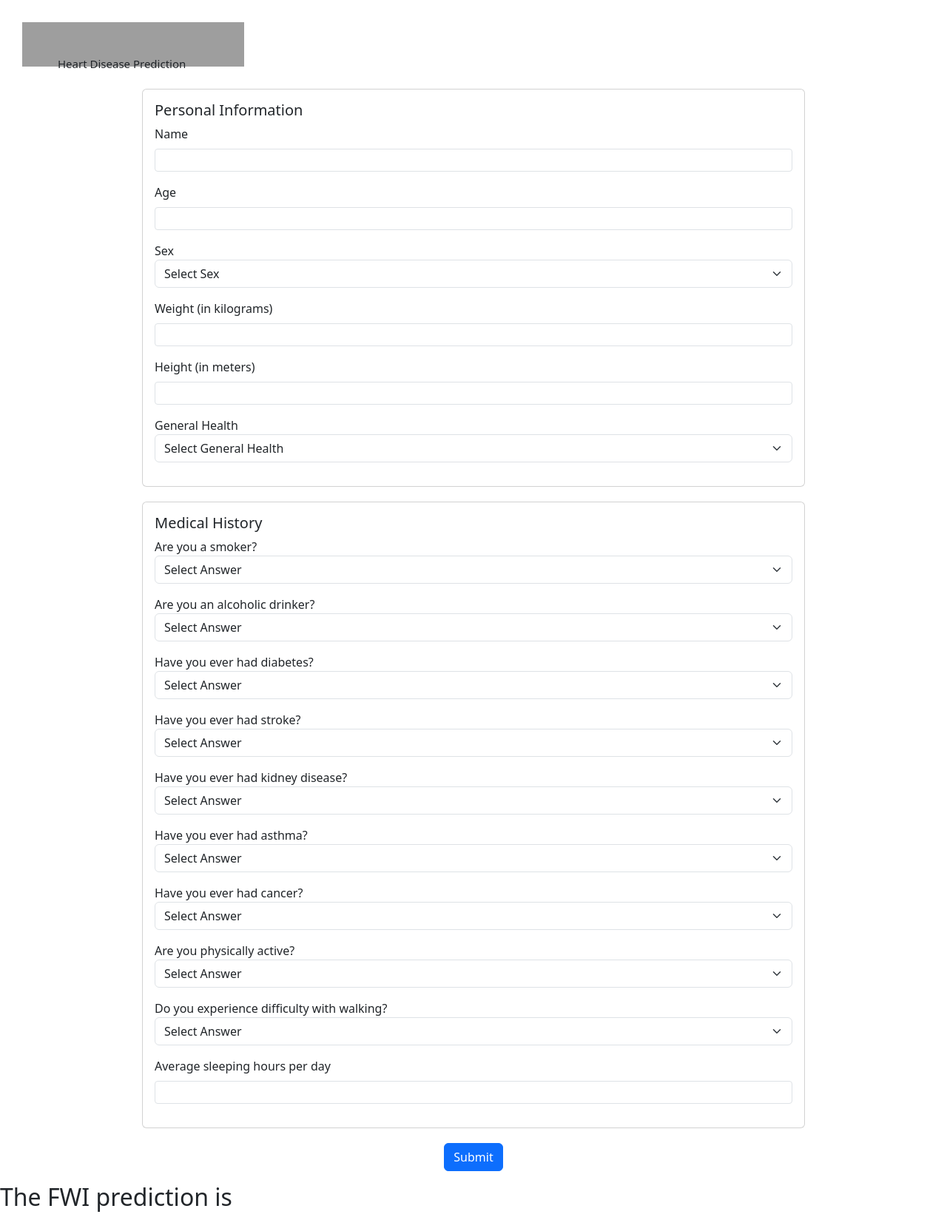
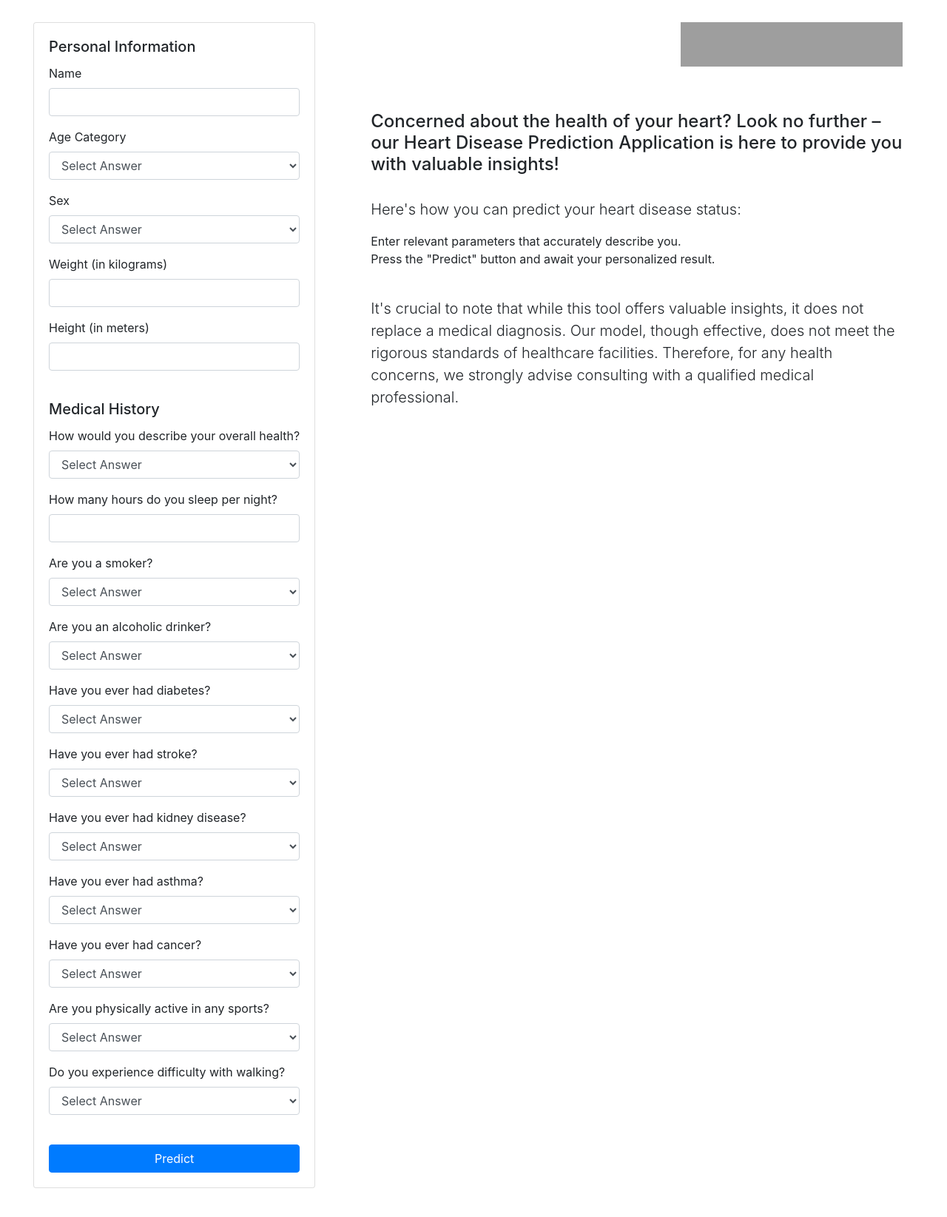
Before and after one commit to abccastro/Heart-Disease-Prediction, a Flask app: page / in a window 1280 px wide. Shown: the whole page at 74% size. After the commit the page ends 1606 px from the top, so only its background shows below. Run offline with Flask 3, Linux system fonts and the light colour scheme; parts of the project's set-up code (start-up, migrations or seed data) failed here and were passed over; some libraries are stand-ins or nearby versions; grey boxes are pictures that could not be loaded.

Commit message:
updated the UI

```diff
--- a/app.py
+++ b/app.py
@@ -26,7 +26,7 @@ def predict_heart_disease():
 
         try:
             name = request.form.get('name')
-            age = int(request.form.get('age'))
+            # age = int(request.form.get('age'))
             sex = request.form.get('sex')
             weight = float(request.form.get('weight'))
             height = float(request.form.get('height'))
@@ -47,9 +47,13 @@ def predict_heart_disease():
 
         # new_data_sc=standard_scaler.transform([[Temperature,RH,Ws,Rain,FFMC,DMC,ISI,Classes,Region]])
         # result=ridge_model.predict(new_data_sc)
-        # return render_template('index.html', result=result[0])
+        # return render_template('index.html', result=result[0])]
 
-        return render_template('index.html', result=Name)
+        msg_name = f"Hi {name},"
+        message = f"The probability that you'll have heart disease is 2.03%. You are healthy!"
+
+        return render_template('index.html', name=msg_name, message=message, img="https://c.tenor.com/MzMjocR0eIEAAAAd/tenor.gif")
+        # https://clipart-library.com/2023/sick-heart-pain.gif
     else:
         return render_template('index.html')
 
--- a/templates/index.html
+++ b/templates/index.html
@@ -1,54 +1,105 @@
-<html>
-   <head>
-      <link href="https://cdn.jsdelivr.net/npm/bootstrap@5.3.2/dist/css/bootstrap.min.css" rel="stylesheet" integrity="sha384-T3c6CoIi6uLrA9TneNEoa7RxnatzjcDSCmG1MXxSR1GAsXEV/Dwwykc2MPK8M2HN" crossorigin="anonymous">
-      <script src="https://cdn.jsdelivr.net/npm/bootstrap@5.3.2/dist/js/bootstrap.bundle.min.js" integrity="sha384-C6RzsynM9kWDrMNeT87bh95OGNyZPhcTNXj1NW7RuBCsyN/o0jlpcV8Qyq46cDfL" crossorigin="anonymous"></script>
-   </head>
-    <body>
-      <div style="padding: 30px">
-         <img src="https://prnewswire2-a.akamaihd.net/p/1893751/sp/189375100/thumbnail/entry_id/0_do3wqqc5/def_height/2700/def_width/2700/version/100012/type/1" alt="Cardio Insight" width="300" height="60">
-      </div>
+<!DOCTYPE html>
+<html lang="en">
+<head>
+    <meta charset="UTF-8">
+    <meta http-equiv="X-UA-Compatible" content="IE=edge">
+    <meta name="viewport" content="width=device-width, initial-scale=1.0">
+    <title>Cardio Insight</title>
+    <link rel="stylesheet" href="https://stackpath.bootstrapcdn.com/bootstrap/4.5.2/css/bootstrap.min.css">
+    <style>
+        /* Additional styling for a seamless appearance */
+        body, html {
+            height: 100%;
+            margin: 0;
+        }
 
-      <h2  style="font-size: 15px; position: absolute; top: 77px; left: 78px;">Heart Disease Prediction</h2>
+        .container-fluid {
+            height: 100%;
+            display: flex;
+            align-items: stretch;
+        }
+
+        .col {
+            flex: 1;
+        }
+
+        .scrollable-div {
+            overflow: auto;
+            padding: 30px;
+        }
+
+        /* Thin scrollbar styling for WebKit browsers (Chrome, Safari) */
+        .scrollable-div::-webkit-scrollbar {
+            width: 4px;
+        }
+
+        .scrollable-div::-webkit-scrollbar-thumb {
+            background-color: #888;
+        }
+    </style>
+</head>
+<body>
+
+<div class="container-fluid">
+    <!-- Form Panel -->
+    <div class="scrollable-div">
 
       <form action="{{ url_for('predict_heart_disease')}}" method="post">
 
-         <div class="card" style="width: 70%; margin-left: 15%; margin-bottom: 20px;">
+         <div class="card">
             <div class="card-body">
                <h5 class="card-title">Personal Information</h5>
 
                <div class="mb-3">
-                  <label for="name" class="form-label form-label-sm">Name</label>
-                  <input type="text" id="name" name="name" required="required" class="form-control form-control-sm"/>
+                  <label for="name" class="form-label form-label">Name</label>
+                  <input type="text" id="name" name="name" required="required" class="form-control form-control"/>
                </div>
 
-               <div class="mb-3">
-                  <label for="age" class="form-label form-label-sm">Age</label>
-                  <input type="text" id="age" name="age" required="required" class="form-control form-control-sm"/>
+               <div class="mb-3 ">
+                  <label for="age" class="form-label form-label">Age Category</label>
+                  <select class="form-select form-control" id="age" name="age" aria-label=".form-select example">
+                     <option selected>Select Answer</option>
+                     <option value="age18to24">18 to 24</option>
+                     <option value="age25to29">25 to 29</option>
+                     <option value="age30to34">30 to 34</option>
+                     <option value="age35to39">35 to 39</option>
+                     <option value="age40to44">40 to 44</option>
+                     <option value="age45to49">45 to 49</option>
+                     <option value="age50to54">50 to 54</option>
+                     <option value="age55to59">50 to 59</option>
+                     <option value="age60to64">60 to 64</option>
+                     <option value="age65to69">65 to 69</option>
+                     <option value="age70to74">70 to 74</option>
+                     <option value="age75to79">75 to 79</option>
+                     <option value="age80andolder">80 and older</option>
+                  </select>
                </div>
 
                <div class="mb-3">
                   <label for="sex">Sex</label>
-                  <select class="form-select" id="sex" name="sex" aria-label="select example">
-                     <option selected>Select Sex</option>
+                  <select class="form-select form-control" id="sex" name="sex"  aria-label=".form-select example">
+                     <option selected>Select Answer</option>
                      <option value="female">Female</option>
                      <option value="male">Male</option>
                   </select>
                </div>
 
                <div class="mb-3">
-                  <label for="weight" class="form-label form-label-sm">Weight (in kilograms)</label>
-                  <input type="text" id="weight" name="weight" required="required" class="form-control form-control-sm"/>
+                  <label for="weight" class="form-label form-label">Weight (in kilograms)</label>
+                  <input type="text" id="weight" name="weight" required="required" class="form-control form-control"/>
                </div>
 
                <div class="mb-3">
-                  <label for="height" class="form-label form-label-sm">Height (in meters)</label>
-                  <input type="text" id="height" name="height" required="required" class="form-control form-control-sm"/>
+                  <label for="height" class="form-label form-label">Height (in meters)</label>
+                  <input type="text" id="height" name="height" required="required" class="form-control form-control"/>
                </div>
+               <br/>
+               <h5 class="card-title">Medical History</h5>
 
                <div class="mb-3">
-                  <label for="generalhealth">General Health</label>
-                  <select class="form-select" id="generalhealth" name="generalhealth" aria-label="select example">
-                     <option selected>Select General Health</option>
+                  <label for="generalhealth">How would you describe your overall health?</label>
+                  <select class="form-select form-control" id="generalhealth" name="generalhealth" aria-label=".form-select example">
+                     <option selected>Select Answer</option>
                      <option value="poor">Poor</option>
                      <option value="fair">Fair</option>
                      <option value="good">Good</option>
@@ -57,16 +108,14 @@
                   </select>
                </div>
 
-            </div>
-         </div>
-
-         <div class="card" style="width: 70%; margin-left: 15%; margin-bottom: 20px;">
-            <div class="card-body">
-               <h5 class="card-title">Medical History</h5>
+               <div class="mb-3">
+                  <label for="sleephours" class="form-label form-label">How many hours do you sleep per night?</label>
+                  <input type="text" id="sleephours" name="sleephours" required="required" class="form-control form-control"/>
+               </div>
 
                <div class="mb-3">
                   <label for="smokerstatus">Are you a smoker?</label>
-                  <select class="form-select" id="smokerstatus" name="smokerstatus" aria-label="select example">
+                  <select class="form-select form-control" id="smokerstatus" name="smokerstatus" aria-label=".form-select example">
                      <option selected>Select Answer</option>
                      <option value="currentsmoker">Current Smoker</option>
                      <option value="formersmoker">Former Smoker</option>
@@ -76,7 +125,7 @@
 
                <div class="mb-3">
                   <label for="alcoholdrinker">Are you an alcoholic drinker?</label>
-                  <select class="form-select" id="alcoholdrinker" name="alcoholdrinker" aria-label="select example">
+                  <select class="form-select form-control" id="alcoholdrinker" name="alcoholdrinker" aria-label=".form-select example">
                      <option selected>Select Answer</option>
                      <option value="yes">Yes</option>
                      <option value="no">No</option>
@@ -85,7 +134,7 @@
 
                <div class="mb-3">
                   <label for="diabetes">Have you ever had diabetes?</label>
-                  <select class="form-select" id="diabetes" name="diabetes" aria-label="select example">
+                  <select class="form-select form-control" id="diabetes" name="diabetes" aria-label=".form-select example">
                      <option selected>Select Answer</option>
                      <option value="yes">Yes</option>
                      <option value="no">No</option>
@@ -94,7 +143,7 @@
 
                <div class="mb-3">
                   <label for="stroke">Have you ever had stroke?</label>
-                  <select class="form-select" id="stroke" name="stroke" aria-label="select example">
+                  <select class="form-select form-control" id="stroke" name="stroke" aria-label=".form-select example">
                      <option selected>Select Answer</option>
                      <option value="yes">Yes</option>
                      <option value="no">No</option>
@@ -103,7 +152,7 @@
 
                <div class="mb-3">
                   <label for="kidneydisease">Have you ever had kidney disease?</label>
-                  <select class="form-select" id="kidneydisease" name="kidneydisease" aria-label="select example">
+                  <select class="form-select form-control" id="kidneydisease" name="kidneydisease" aria-label=".form-select example">
                      <option selected>Select Answer</option>
                      <option value="yes">Yes</option>
                      <option value="no">No</option>
@@ -112,7 +161,7 @@
 
                <div class="mb-3">
                   <label for="asthma">Have you ever had asthma?</label>
-                  <select class="form-select" id="asthma" name="asthma" aria-label="select example">
+                  <select class="form-select form-control" id="asthma" name="asthma" aria-label=".form-select example">
                      <option selected>Select Answer</option>
                      <option value="yes">Yes</option>
                      <option value="no">No</option>
@@ -121,7 +170,7 @@
 
                <div class="mb-3">
                   <label for="cancer">Have you ever had cancer?</label>
-                  <select class="form-select" id="cancer" name="cancer" aria-label="select example">
+                  <select class="form-select form-control" id="cancer" name="cancer" aria-label=".form-select example">
                      <option selected>Select Answer</option>
                      <option value="yes">Yes</option>
                      <option value="no">No</option>
@@ -129,8 +178,8 @@
                </div>
 
                <div class="mb-3">
-                  <label for="phyactive">Are you physically active?</label>
-                  <select class="form-select" id="phyactive" name="phyactive" aria-label="select example">
+                  <label for="phyactive">Are you physically active in any sports?</label>
+                  <select class="form-select form-control" id="phyactive" name="phyactive" aria-label=".form-select example">
                      <option selected>Select Answer</option>
                      <option value="yes">Yes</option>
                      <option value="no">No</option>
@@ -139,25 +188,56 @@
 
                <div class="mb-3">
                   <label for="diffwalking">Do you experience difficulty with walking?</label>
-                  <select class="form-select" id="diffwalking" name="diffwalking" aria-label="select example">
+                  <select class="form-select form-control" id="diffwalking" name="diffwalking" aria-label=".form-select example">
                      <option selected>Select Answer</option>
                      <option value="yes">Yes</option>
                      <option value="no">No</option>
                   </select>
                </div>
-
-               <div class="mb-3">
-                  <label for="sleephours" class="form-label form-label-sm">Average sleeping hours per day</label>
-                  <input type="text" id="sleephours" name="sleephours" required="required" class="form-control form-control-sm"/>
+               <br/>
+               <div class="d-grid gap-2">
+                  <button type="submit" class="btn btn-primary btn-block btn">Predict</button>
                </div>
 
             </div>
          </div>
+      </form>
+    </div>
 
-            <button type="submit" class="btn btn-primary btn-block btn-large" style="width: 80px; margin-left: calc(50% - 40px)">Submit</button>
-      </form>
-      <h2>
-           The FWI prediction is {{result}}
-      </h2>
-   <body>
+    <!-- Plain Text Panel -->
+    <div class="col">
+      <div style="padding: 30px; text-align: right;">
+         <img src="https://prnewswire2-a.akamaihd.net/p/1893751/sp/189375100/thumbnail/entry_id/0_do3wqqc5/def_height/2700/def_width/2700/version/100012/type/1" alt="Cardio Insight" width="300" height="60">
+      </div>
+
+      <div style="padding:30px 30px;">
+         {% if img %}
+            <h4>{{name}}</h4>
+            <p class="lead">{{message}}</p>
+            <img src="{{img}}" alt="Image Result" width="300" style="margin-left: calc(50% - 150px)"/>
+         {% else %}
+            <h4>
+               Concerned about the health of your heart? Look no further – our Heart Disease Prediction Application is here to provide you with valuable insights!
+            </h4>
+            <br/>
+            <p class="lead">Here's how you can predict your heart disease status:</p>
+            <ol class="list-unstyled">
+               <li>Enter relevant parameters that accurately describe you.</li>
+               <li>Press the "Predict" button and await your personalized result.</li>
+            </ol>
+            <br/>
+            <p class="lead">It's crucial to note that while this tool offers valuable insights, it does not replace a medical diagnosis. Our model, though effective, does not meet the rigorous standards of healthcare facilities.
+               Therefore, for any health concerns, we strongly advise consulting with a qualified medical professional.</p>
+            <br/>
+         {% endif %}
+      </div>
+    </div>
+</div>
+
+<!-- Add Bootstrap JS and Popper.js if needed -->
+<script src="https://code.jquery.com/jquery-3.5.1.slim.min.js"></script>
+<script src="https://cdn.jsdelivr.net/npm/@popperjs/core@2.0.7/dist/umd/popper.min.js"></script>
+<script src="https://stackpath.bootstrapcdn.com/bootstrap/4.5.2/js/bootstrap.min.js"></script>
+
+</body>
 </html>
```
